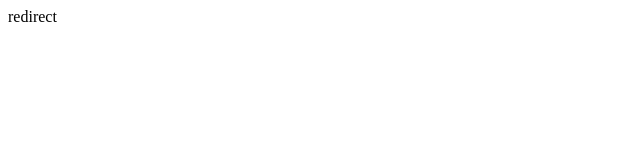
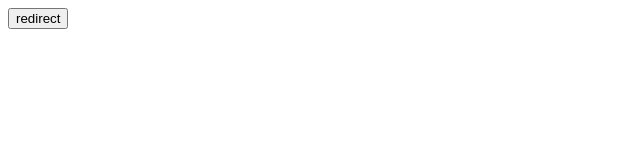
Before and after one commit to bestbinaryboi/officemayhemt2, a plain HTML site: page game.html in a window 1280 px wide. Shown: the full height of the page, 0-640 px from the left. Drawn offline with Linux system fonts and the light colour scheme.

Commit message:
Update game.html

```diff
--- a/game.html
+++ b/game.html
@@ -1 +1 @@
-<html><head><title>redirect</title></head><body><p onclick="window.open('https://bestbinaryboi.github.io/officemayhemt2/web%20office%20mayhem%20builds')">redirect</p></body></html>
+<html><head><title>redirect</title></head><body><button onclick="window.open('https://bestbinaryboi.github.io/officemayhemt2/web%20office%20mayhem%20builds')">redirect</button></body></html>
```
